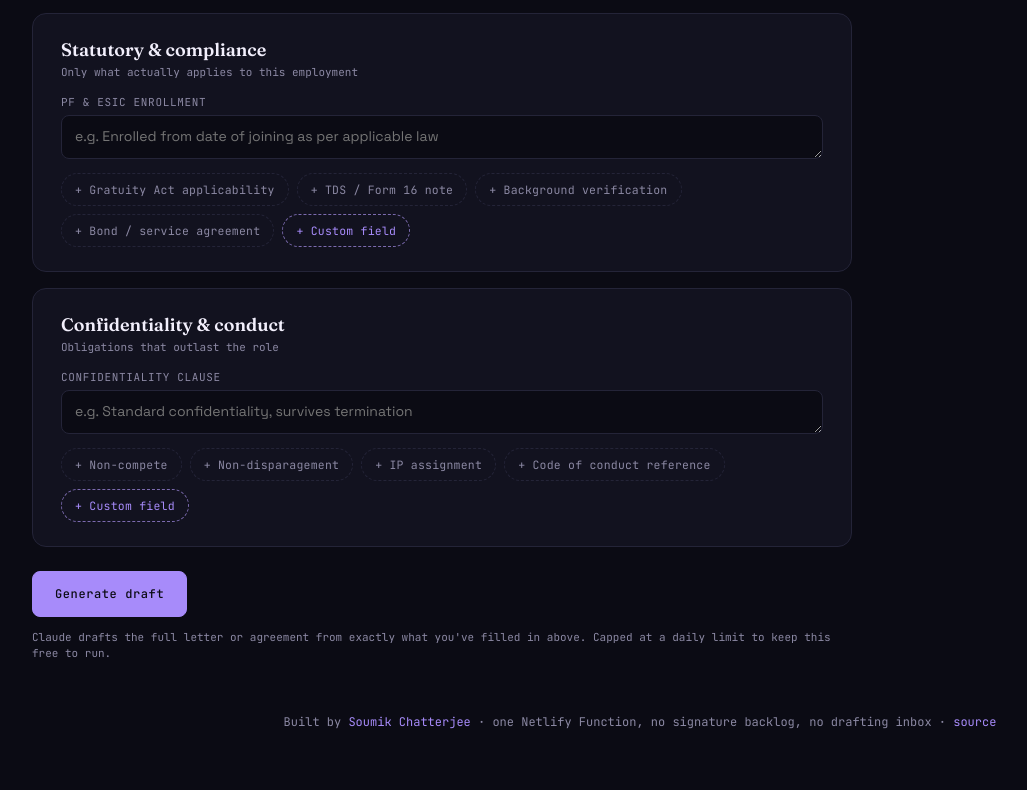
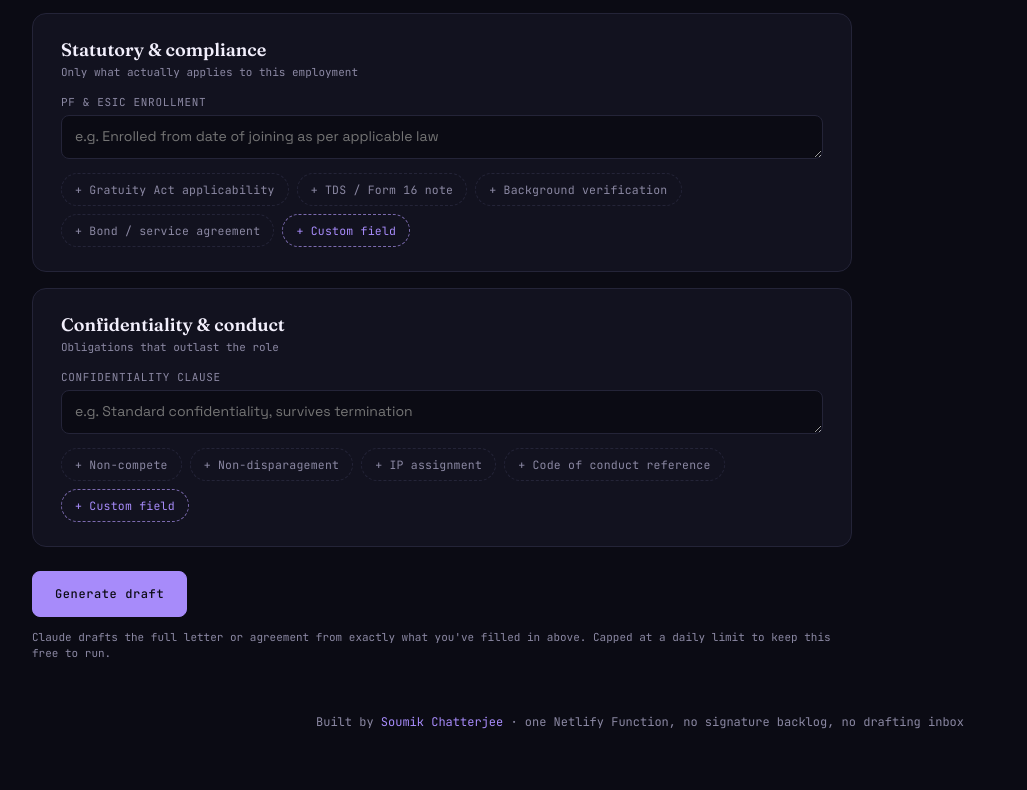
Before and after one commit to pymikofficial/contract-generator, a website: page index.html in a window 1280 px wide. Shown: the part 1619-2409 px from the top of the page, without its empty margins (0-1027 px from the left). Drawn offline with nearby package versions, Linux system fonts and the light colour scheme.

Commit message:
Remove GitHub source link from footer

```diff
--- a/index.html
+++ b/index.html
@@ -209,7 +209,7 @@
 </div>
 
 <footer>
-  Built by <a href="https://cosmik.work">Soumik Chatterjee</a> · one Netlify Function, no signature backlog, no drafting inbox · <a href="https://github.com/pymikofficial/contract-generator" target="_blank">source</a>
+  Built by <a href="https://cosmik.work">Soumik Chatterjee</a> · one Netlify Function, no signature backlog, no drafting inbox
 </footer>
 
 <script>
```
